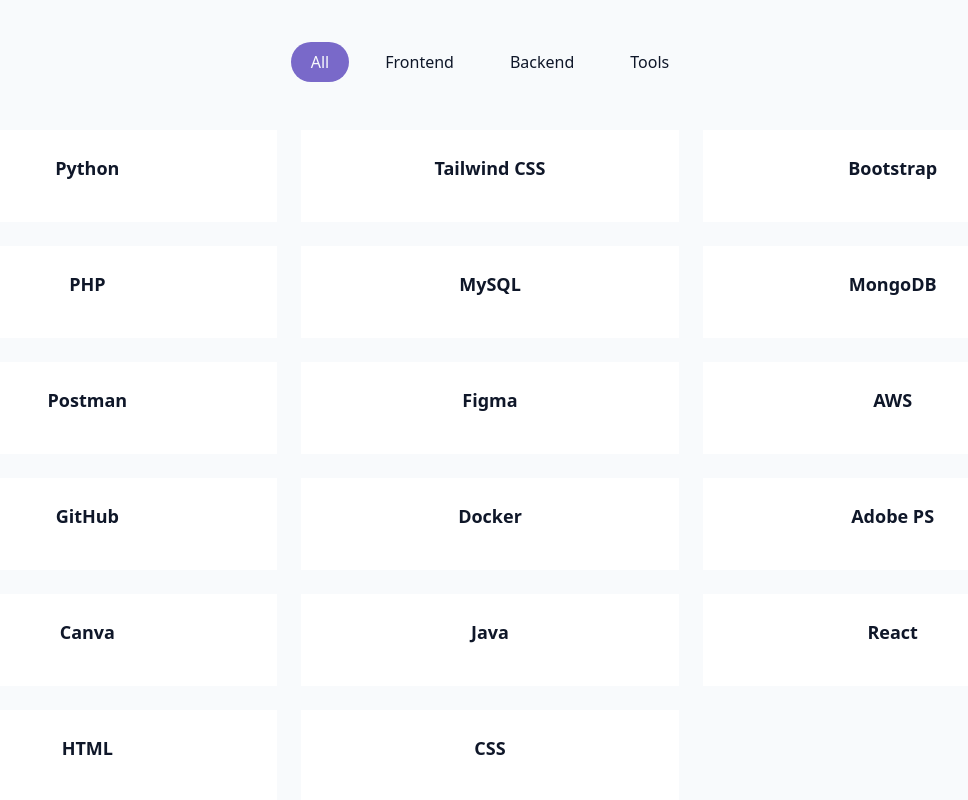
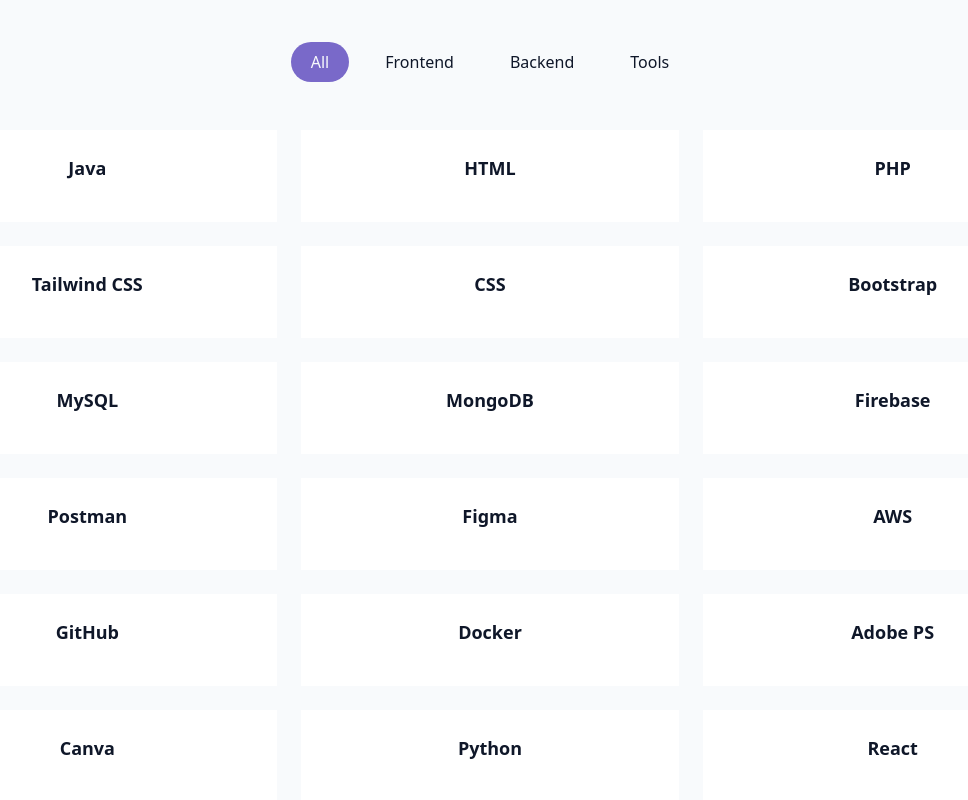
Before and after one commit to senithdakshina/portfolio-senith, a React (Vite) app: page / in a window 1280 px wide. Shown: the part 1960-2760 px from the top of the page, without its empty margins (150-1118 px from the left). Built offline with nearby package versions, Linux system fonts and the light colour scheme.

Commit message:
skillupdated

```diff
--- a/src/components/SkillSection.jsx
+++ b/src/components/SkillSection.jsx
@@ -3,12 +3,15 @@
 import { useState } from "react";
 
 const skills = [
-  { name: "Python", level: 90, category: "backend" },
-  { name: "Tailwind CSS", level: 85, category: "frontend" },
+  { name: "Java", level: 90, category: "backend" },
+   { name: "HTML", level: 95, category: "frontend" },
+  { name: "PHP", level: 85, category: "backend" },
+   { name: "Tailwind CSS", level: 85, category: "frontend" },
+  { name: "CSS", level: 90, category: "frontend" },
   { name: "Bootstrap", level: 80, category: "frontend" },
-  { name: "PHP", level: 85, category: "backend" },
   { name: "MySQL", level: 85, category: "tools" },
   { name: "MongoDB", level: 75, category: "tools" },
+  { name: "Firebase", level: 90, category: "tools" },
   { name: "Postman", level: 80, category: "tools" },
   { name: "Figma", level: 80, category: "tools" },
   { name: "AWS", level: 70, category: "tools" },
@@ -16,10 +19,9 @@
   { name: "Docker", level: 70, category: "tools" },
   { name: "Adobe PS", level: 75, category: "design" },
   { name: "Canva", level: 90, category: "design" },
-  { name: "Java", level: 80, category: "backend" },
+  { name: "Python", level: 80, category: "backend" },
   { name: "React", level: 85, category: "frontend" },
-  { name: "HTML", level: 95, category: "frontend" },
-  { name: "CSS", level: 90, category: "frontend" },
+
   ,
 ];
 const category =["all","frontend","backend","tools"]
```
